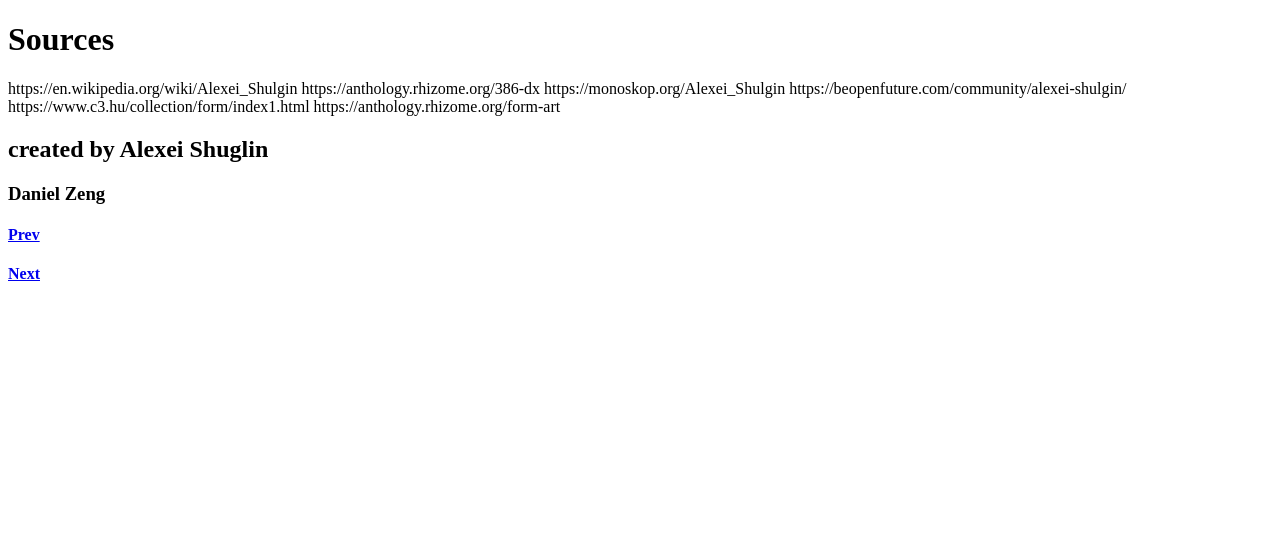
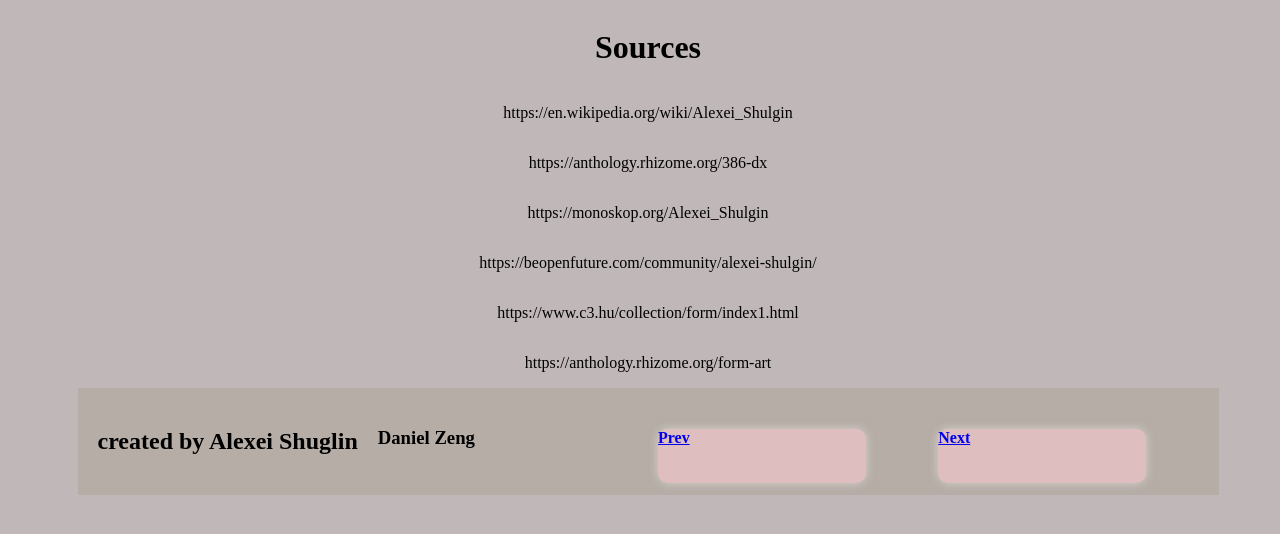
Before and after one commit to silverLogics/DM2193, a plain HTML site: page Week 9/Slides/sources.html in a window 1280 px wide. Drawn offline with Linux system fonts and the light colour scheme.

Commit message:
Added stylsheet ref to fix formatting

```diff
--- a/Week 9/Slides/sources.html
+++ b/Week 9/Slides/sources.html
@@ -4,16 +4,27 @@
     <meta charset="UTF-8">
     <meta http-equiv="X-UA-Compatible" content="IE=edge">
     <meta name="viewport" content="width=<device-width>, initial-scale=1.0">
-    <title>Document</title>
+    <title>Sources</title>
+    <link href="../style.css" rel="stylesheet">
 </head>
 <body>
     <h1>Sources</h1>
     <p>
         https://en.wikipedia.org/wiki/Alexei_Shulgin
+    </p>
+    <p>
         https://anthology.rhizome.org/386-dx
+    </p>
+    <p>
         https://monoskop.org/Alexei_Shulgin
+    </p>
+    <p>
         https://beopenfuture.com/community/alexei-shulgin/
+    </p>
+    <p>
         https://www.c3.hu/collection/form/index1.html
+    </p>
+    <p>
         https://anthology.rhizome.org/form-art
     </p>
 
```
